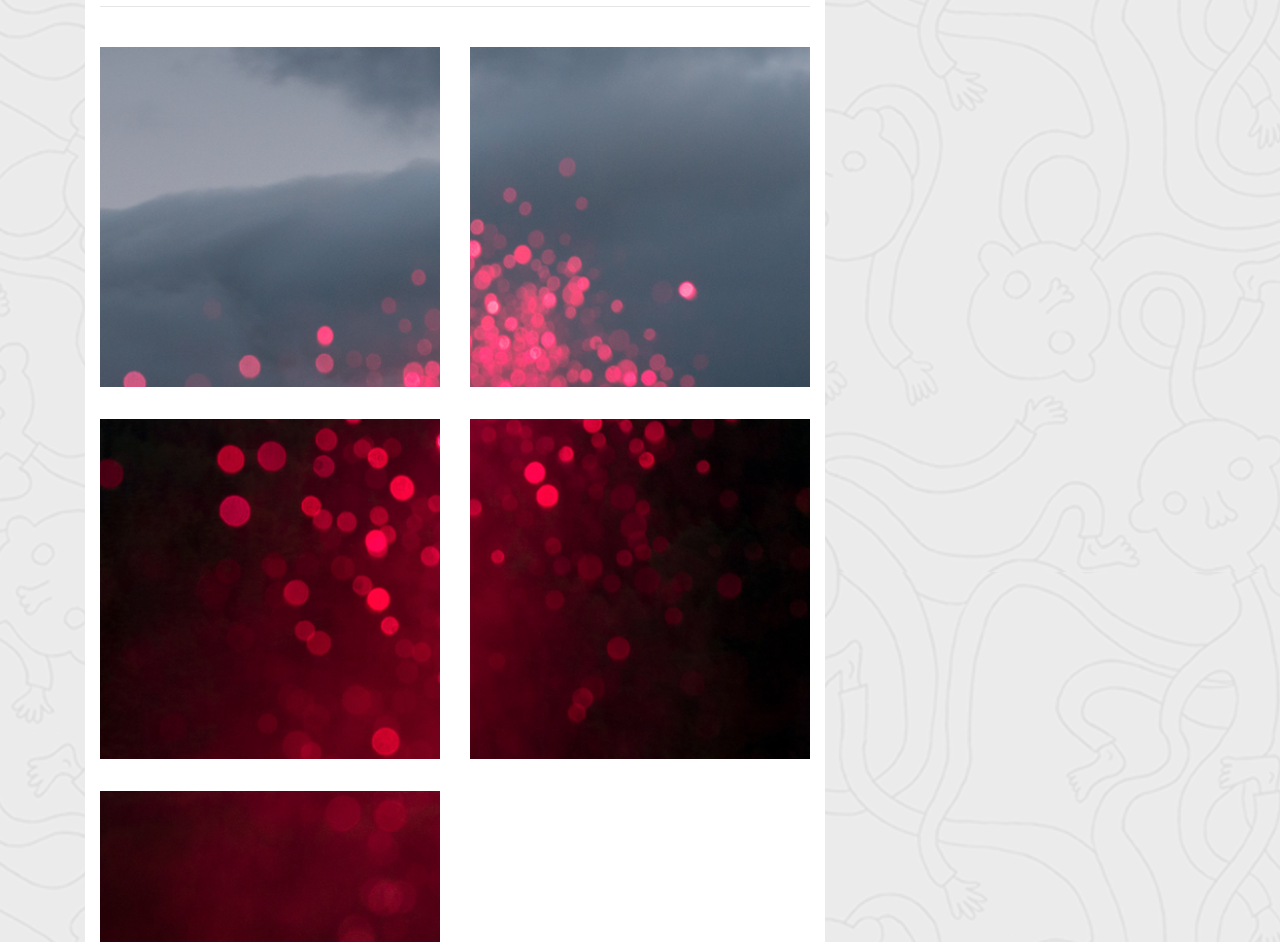
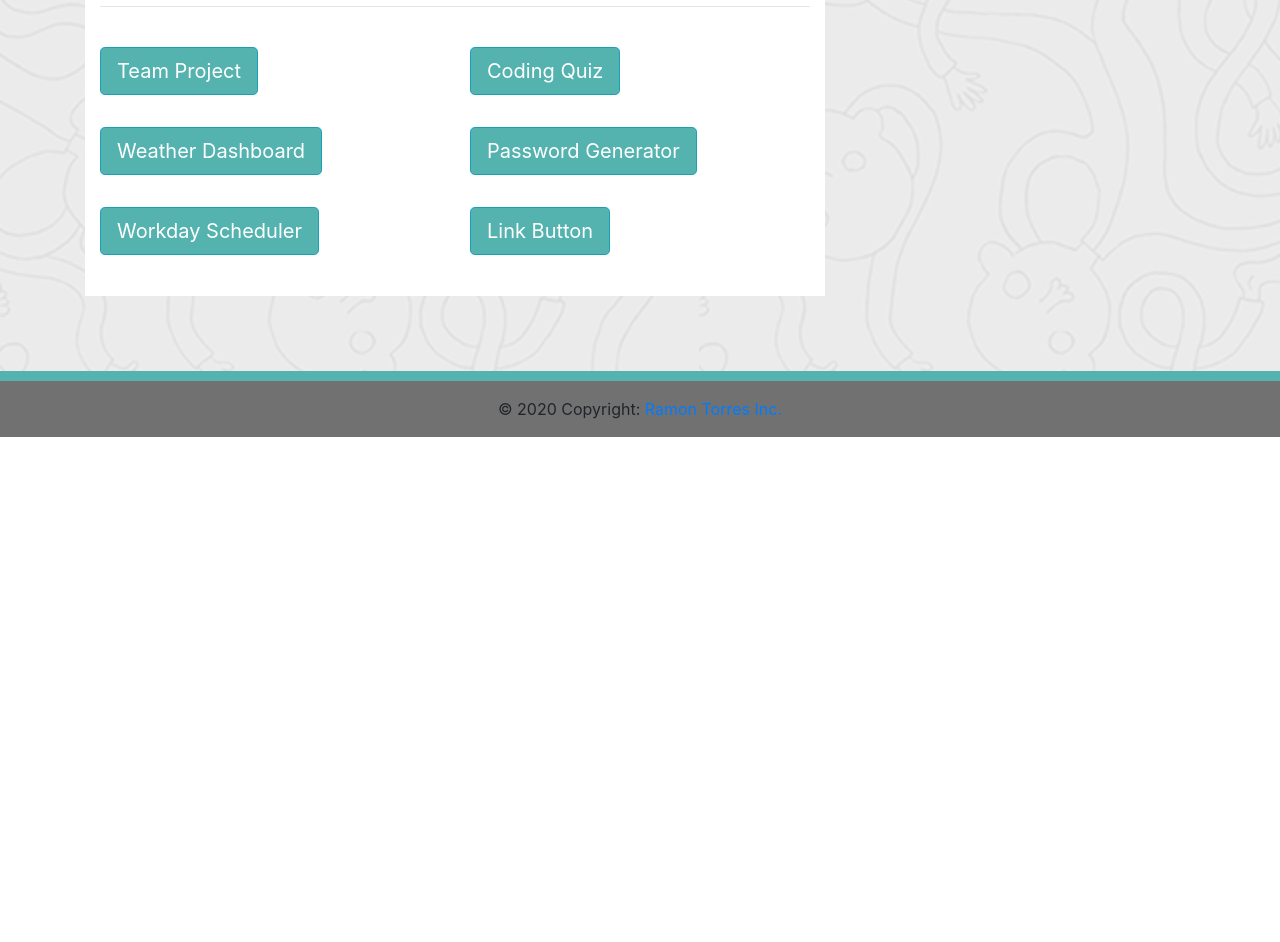
Before and after one commit to mrramontorres/portfolio, a plain HTML site: page portfolio.html in a window 1280 px wide. Shown: the part 237-1179 px from the top of the page. After the commit the page ends 800 px from the top, so only its background shows below. Drawn offline with nearby package versions, Linux system fonts and the light colour scheme.

Commit message:
updated structure and links

```diff
--- a/portfolio.html
+++ b/portfolio.html
@@ -20,42 +20,43 @@
             </button>
             <div class="collapse navbar-collapse" id="navbarSupportedContent">
                 <ul class="navbar-nav ml-auto">
-                    <li class="nav-item"><a class="nav-link" href="contact.html">Contact</a></li>
                     <li class="nav-item active"><a class="nav-link" href="portfolio.html">Portfolio <span class="sr-only">(current)</span></a></li>
                     <li class="nav-item"><a class="nav-link" href="index.html">About</a></li>
                 </ul>
             </div>
         </nav>
 
-        <!-- Portfolio of Images -->
+        <!-- Portfolio of Buttons -->
         <article class="container">
              <div class="col-12 col-md-8">
                     <h1 class="display-4">Portfolio</h1>
-                    <hr class="my-4">
+                    <hr class="my-4"></h1>
                     <div class="row">
                         <div class="col-md py-3">
-                            <img src="Assets/Images/Portfolio/Art-1.png" class="card-img-top rounded-0" alt="Blurry neon pink flare on gray background.">
+                            <a href="https://mrramontorres.github.io/project-1/" class="btn btn-info btn-primary btn-lg" role="button">Team Project</a>
                         </div>
                         <div class="col py-3">
-                            <img src="Assets/Images/Portfolio/Art-2.png" class="card-img-top rounded-0" alt="Blurry neon pink flare on gray background.">
+                            <a href="https://mrramontorres.github.io/code-quiz/quiz.html" class="btn btn-info btn-primary btn-lg" role="button">Coding Quiz</a>
                         </div>
                     </div>
                     <div class="row">
                         <div class="col-md py-3">
-                            <img src="Assets/Images/Portfolio/Art-3.png" class="card-img-top rounded-0" alt="Blurry neon pink flare on dark background.">
+                            <a href="https://mrramontorres.github.io/weather-dashboard/" class="btn btn-info btn-primary btn-lg" role="button">Weather Dashboard</a>
                         </div>
                         <div class="col py-3">
-                            <img src="Assets/Images/Portfolio/Art-4.png" class="card-img-top rounded-0" alt="Blurry neon pink flare on dark background.">
+                            <a href="https://mrramontorres.github.io/password-generator/" class="btn btn-info btn-primary btn-lg" role="button">Password Generator</a>
                         </div>
                     </div>
+
                     <div class="row">
                         <div class="col-md py-3">
-                            <img src="Assets/Images/Portfolio/Art-5.png" class="card-img-top rounded-0" alt="Blurry neon pink flare on dark background.">
+                            <a href="https://mrramontorres.github.io/work-day-scheduler/index.html" class="btn btn-info btn-primary btn-lg" role="button">Workday Scheduler</a>
                         </div>
                         <div class="col py-3">
+                            <a href="https://mrramontorres.github.io/code-quiz/quiz.html" class="btn btn-info btn-primary btn-lg" role="button">Link Button</a>
                         </div>
                     </div>
-                </div>
+            </div>
         </article>
 
         <!-- Footer -->
```
Also changed, not shown: 1 other file.
